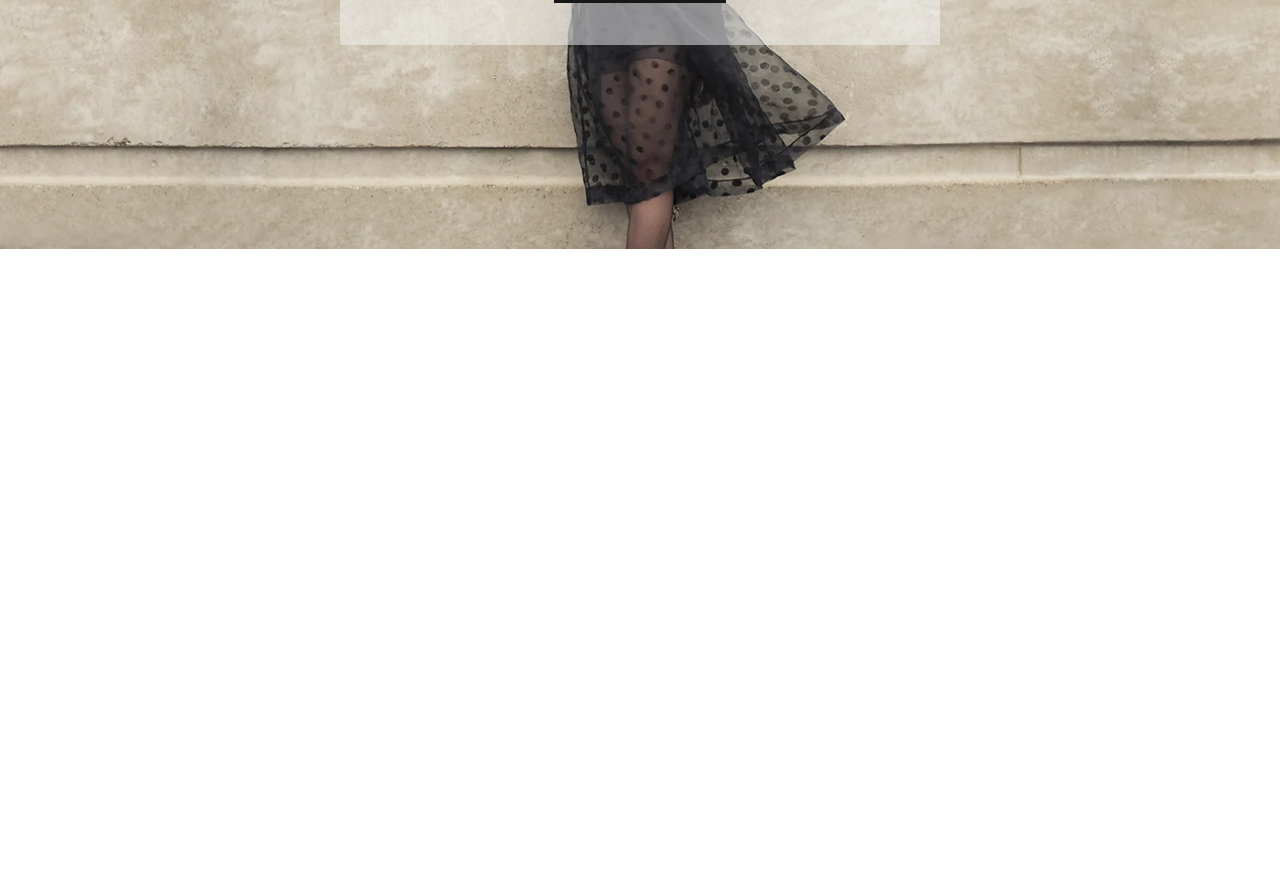
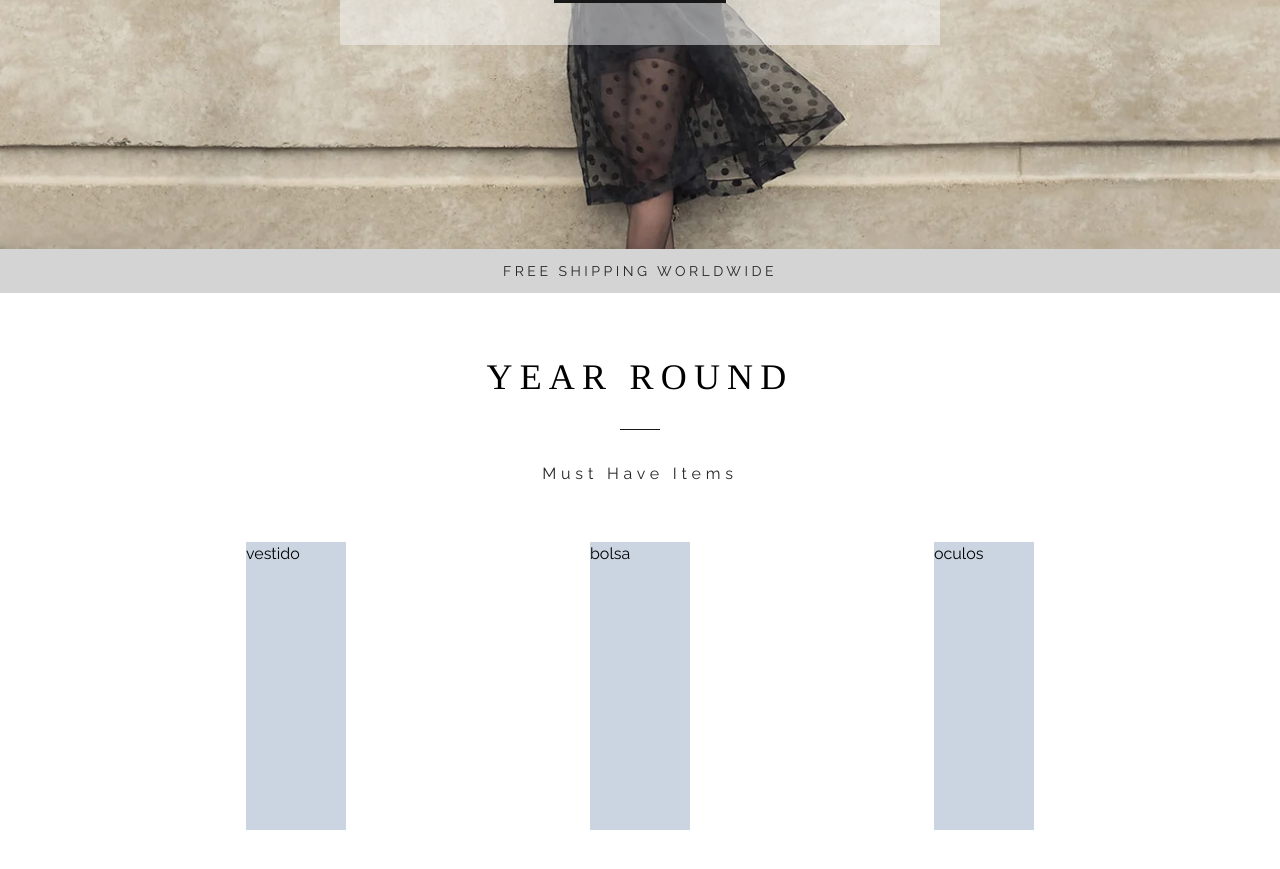
Before and after one commit to killer-cf/fashion-store, a Next.js app: page / in a window 1280 px wide. Shown: the part 521-1390 px from the top of the page. Before the commit the page ends 800 px from the top, so only its background shows below. Built offline with nearby package versions, Linux system fonts and the light colour scheme.

Commit message:
section year round

```diff
--- a/src/app/page.tsx
+++ b/src/app/page.tsx
@@ -17,18 +17,39 @@ export default function Home() {
         <div className="absolute left-1/2 top-1/2 h-[200px] w-[600px] -translate-x-1/2 -translate-y-1/2 transform">
           <div className=" h-full w-full bg-neutral-100 p-8 opacity-50"></div>
           <div className="absolute left-1/2 top-1/2 z-30 flex w-full -translate-x-1/2 -translate-y-1/2 transform flex-col justify-center">
-            <h1 className=" mb-4 text-center font-tinos text-6xl">
+            <h1 className=" mb-4 text-center font-tinos text-6xl tracking-[.1em]">
               FALL & WINTER
             </h1>
             <Link
               href=""
-              className=" self-center bg-neutral-900 px-12 py-2 text-neutral-300"
+              className=" self-center bg-neutral-900 px-12 py-2 text-neutral-300 hover:bg-neutral-200 hover:text-neutral-900"
             >
               Shop Now
             </Link>
           </div>
         </div>
       </div>
+      <div className="bg-neutral-300 p-3 text-center">
+        <h3 className="text-sm tracking-[.25em] text-neutral-800">
+          FREE SHIPPING WORLDWIDE
+        </h3>
+      </div>
+      <section className="px-6 pt-16">
+        <div className=" flex flex-col items-center">
+          <h2 className="font-tinos text-4xl tracking-[.2em]">YEAR ROUND</h2>
+          <div className="my-8 h-px w-10 bg-neutral-900" />
+          <p className="mb-14 tracking-[.3em] text-neutral-800">
+            Must Have Items
+          </p>
+        </div>
+        <div className="m-auto grid max-w-screen-lg grid-flow-row grid-cols-1 justify-items-center gap-2  pb-10 md:grid-cols-3">
+          <div className="h-72 min-w-[100px] max-w-xs bg-slate-300">
+            vestido
+          </div>
+          <div className="h-72 min-w-[100px] max-w-xs bg-slate-300">bolsa</div>
+          <div className="h-72 min-w-[100px] max-w-xs bg-slate-300">oculos</div>
+        </div>
+      </section>
     </div>
   )
 }
```
